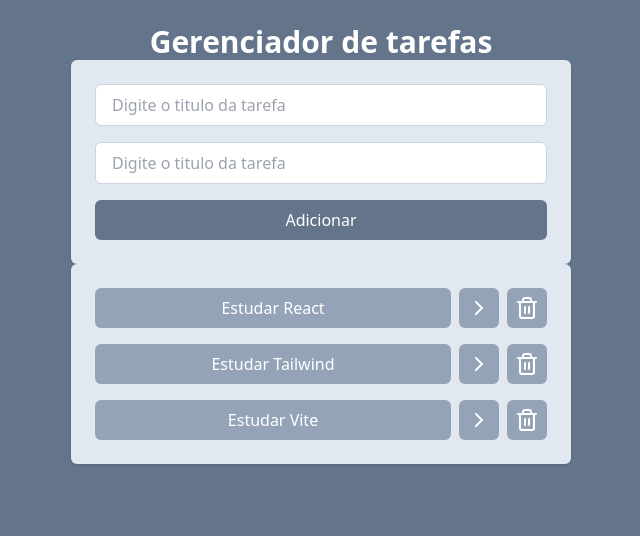
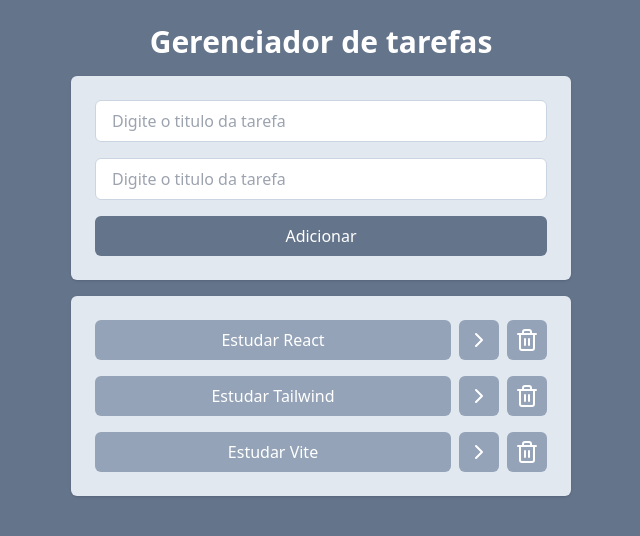
Before and after one commit to Nascif11/Gerenciador-de-Tarefas, a React (Vite) app: page / in a window 1280 px wide. Shown: the top 536 px of the page, without its empty margins (319-959 px from the left). Built offline with nearby package versions, Linux system fonts and the light colour scheme.

Commit message:
feat:funcção de adcionar task feita

```diff
--- a/src/App.jsx
+++ b/src/App.jsx
@@ -40,13 +40,24 @@ function App() {
     setTasks(newTasks);
   }
 
+  function onAddTaskSubmit(title, description) {
+    const newTask = {
+      id: tasks.length + 1,
+      title: title,
+      description: description,
+      isCompleted: false,
+    };
+
+    setTasks([...tasks, newTask]);
+  }
+
   return (
     <div className="w-screen h-screen  bg-slate-500 flex justify-center p-6">
-      <div className="w-[500px]">
+      <div className="w-[500px] space-y-4 ">
         <h1 className="text-3xl font-bold text-white text-center">
           Gerenciador de tarefas
         </h1>
-        <AddTask />
+        <AddTask onAddTaskSubmit={onAddTaskSubmit} />
         <Tasks
           tasks={tasks}
           onTaskClick={onTaskCLick}
--- a/src/components/AddTask.jsx
+++ b/src/components/AddTask.jsx
@@ -1,9 +1,29 @@
-export default function AddTask() {
-    return(
-        <div className="space-y-4 p-6 bg-slate-200 rounded-md shadow flex flex-col">
-            <input type="text" placeholder="Digite o titulo da tarefa" className="border border-slate-300 outline-slate-400 px-4 py-2 rounded-md"></input>
-            <input type="text" placeholder="Digite o titulo da tarefa" className="border border-slate-300 outline-slate-400 px-4 py-2 rounded-md"></input>
-            <button className="bg-slate-500 text-white px-4 py-2 rounded-md font-medium">Adicionar</button>
-        </div>
-    )
+
+import { useState } from "react";
+export default function AddTask({onAddTaskSubmit}) {
+  const [title,setTitle] = useState("");
+  const[description,setDescription] = useState("");
+
+    return (
+    <div className="space-y-4 p-6 bg-slate-200 rounded-md shadow flex flex-col">
+      <input
+        type="text"
+        placeholder="Digite o titulo da tarefa"
+        className="border border-slate-300 outline-slate-400 px-4 py-2 rounded-md"
+        value = {title}
+        onChange={(event) => setTitle(event.target.value)}
+      />
+      <input
+        type="text"
+        placeholder="Digite o titulo da tarefa"
+        className="border border-slate-300 outline-slate-400 px-4 py-2 rounded-md"
+        value={description}
+        onChange={(event)=> setDescription (event.target.value)}
+      />
+
+      <button onClick={() => onAddTaskSubmit(title,description)} className="bg-slate-500 text-white px-4 py-2 rounded-md font-medium">
+        Adicionar
+      </button>
+    </div>
+  );
 }
```
Also changed, not shown: src/components/Tasks.jsx (+13 -10 lines).
